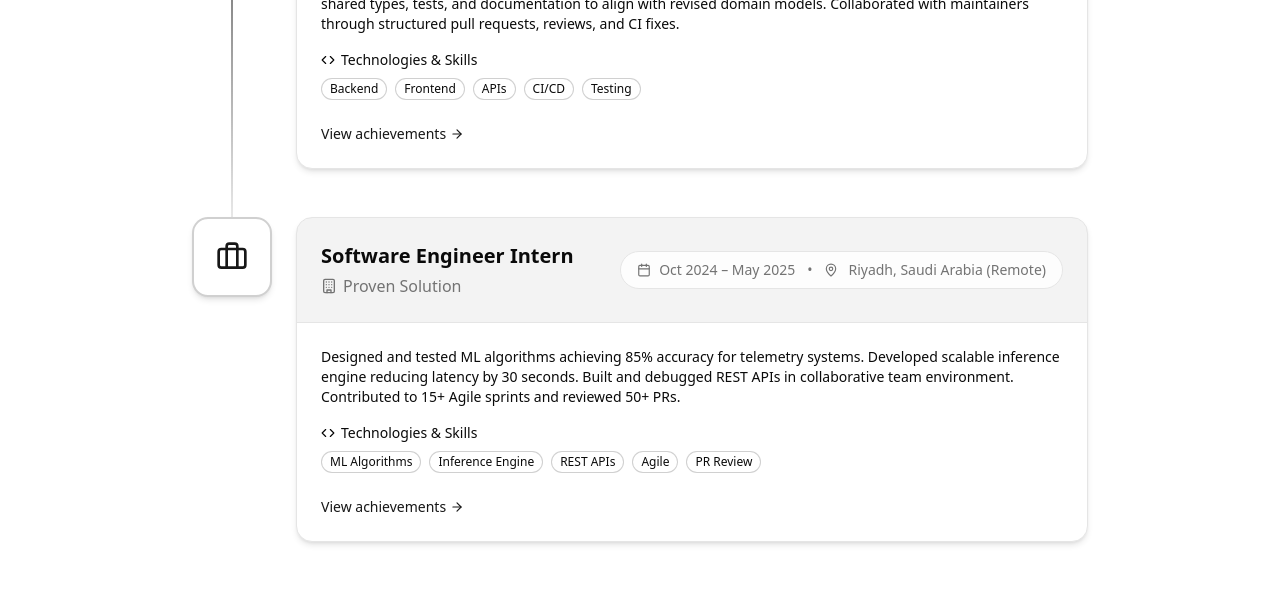
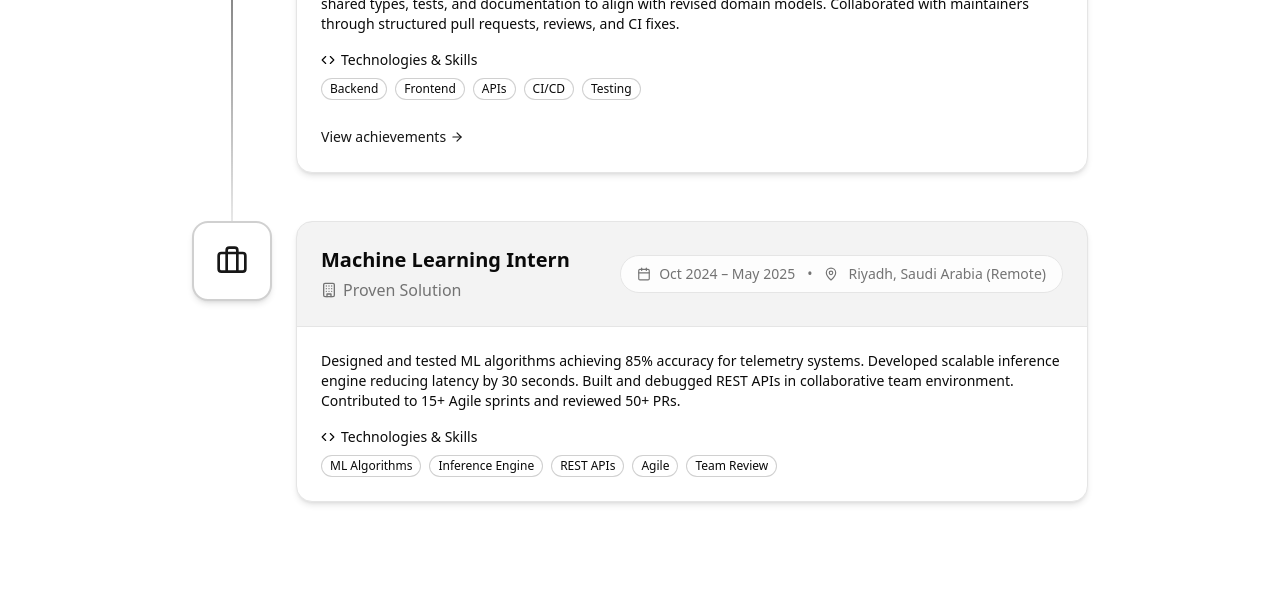
Before and after one commit to Llalithsaikumar/portfolio-LalithSaiKumar, a Next.js app: page / in a window 1280 px wide. Shown: the part 1080-1671 px from the top of the page. Built offline with nearby package versions, Linux system fonts and the light colour scheme.

Commit message:
feat: add achievements link to Open Source Contributor work experience

```diff
--- a/src/components/home/work-experience.tsx
+++ b/src/components/home/work-experience.tsx
@@ -23,14 +23,15 @@ const experiences = [
     skills: ["Backend", "Frontend", "APIs", "CI/CD", "Testing"],
     description:
       "Refactored backend and frontend modules to improve domain clarity and data consistency. Updated APIs, shared types, tests, and documentation to align with revised domain models. Collaborated with maintainers through structured pull requests, reviews, and CI fixes.",
+    achievementsUrl: "https://github.com/activist-org/activist/pull/1815",
   },
   {
     id: 2,
-    title: "Software Engineer Intern",
+    title: "Machine Learning Intern",
     company: "Proven Solution",
     location: "Riyadh, Saudi Arabia (Remote)",
     period: "Oct 2024 – May 2025",
-    skills: ["ML Algorithms", "Inference Engine", "REST APIs", "Agile", "PR Review"],
+    skills: ["ML Algorithms", "Inference Engine", "REST APIs", "Agile", "Team Review"],
     description:
       "Designed and tested ML algorithms achieving 85% accuracy for telemetry systems. Developed scalable inference engine reducing latency by 30 seconds. Built and debugged REST APIs in collaborative team environment. Contributed to 15+ Agile sprints and reviewed 50+ PRs.",
   },
@@ -136,16 +137,21 @@ export default function WorkExperience() {
                         </div>
 
                         {/* Achievements Button - Could link to detailed view */}
+                        {exp.achievementsUrl && (
                           <div className="pt-2">
-                          <motion.button
-                            className="text-sm text-primary flex items-center"
+                            <motion.a
+                              href={exp.achievementsUrl}
+                              target="_blank"
+                              rel="noopener noreferrer"
+                              className="text-sm text-primary inline-flex items-center cursor-pointer"
                               whileHover={{ x: 5 }}
                               whileTap={{ scale: 0.95 }}
                             >
                               View achievements
                               <ArrowRight className="h-3.5 w-3.5 ml-1" />
-                          </motion.button>
+                            </motion.a>
                           </div>
+                        )}
                       </div>
                     </div>
                   </div>
```
Lines whose indentation alone changed are shown as unchanged.
